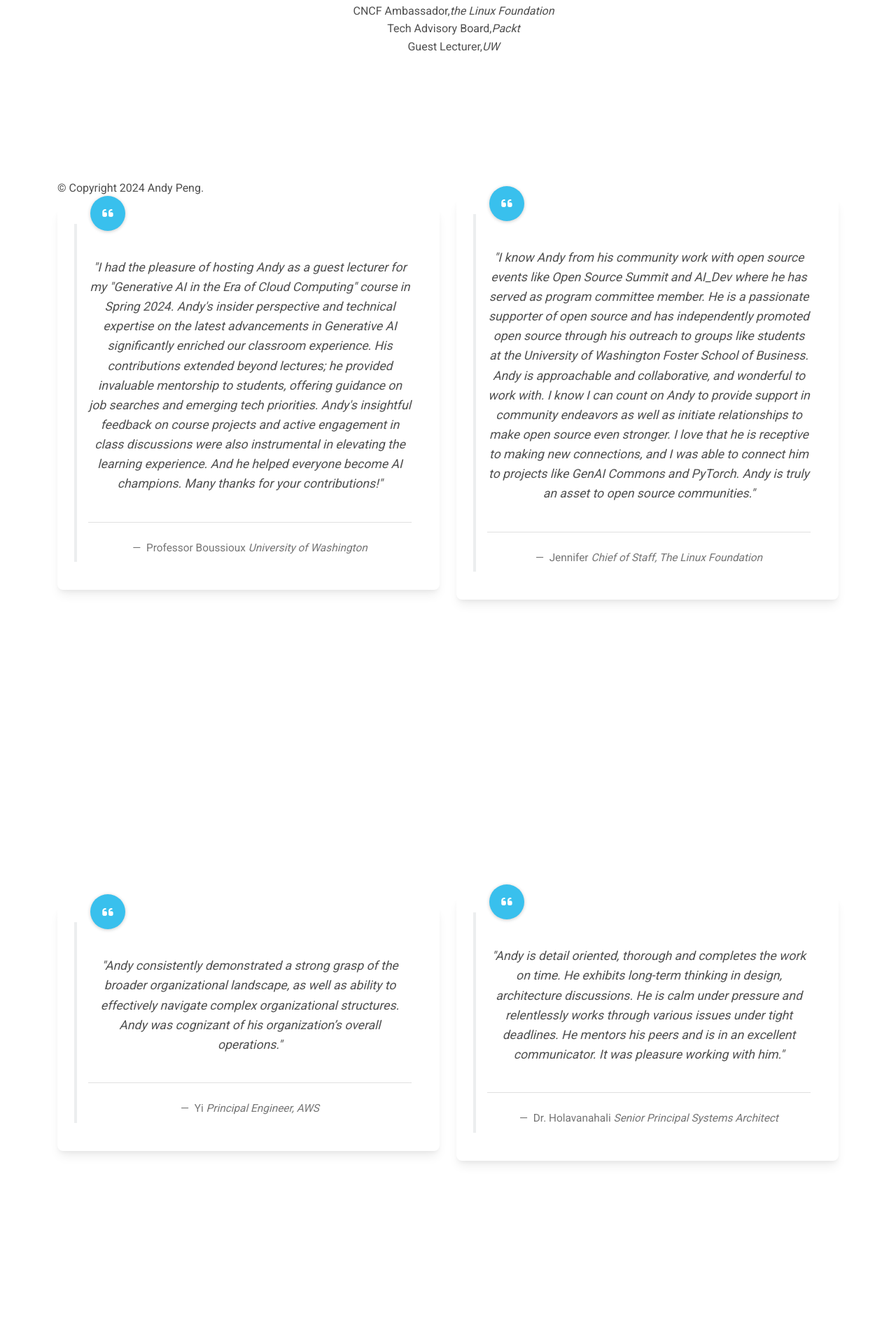
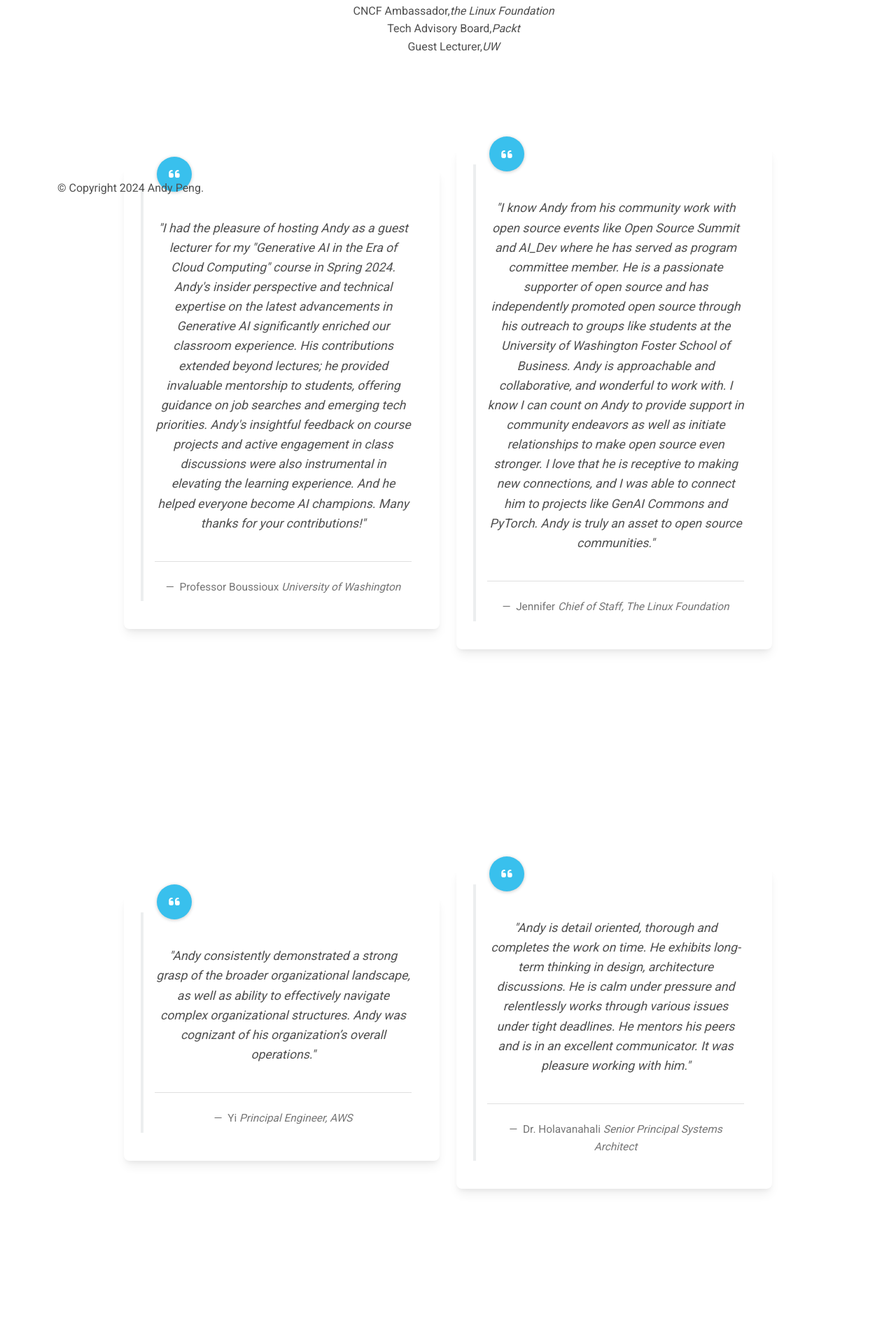
Before and after one commit to gfw001/gfw001.github.io, a Jekyll site: the page index.html, which Jekyll copies as it is, in a window 1280 px wide. Shown: the part 618-2526 px from the top of the page at 70% size. Built offline with Jekyll 4.4.1, drawn with Linux system fonts in a browser that asks for light colours; comment, search, counter and statistics services are not loaded; a style sheet for code colours, icons or effects is not loaded.

Commit message:
Update index.html

```diff
--- a/index.html
+++ b/index.html
@@ -248,7 +248,7 @@
                  <section class="vh-100" >
                     <div class="container py-1 h-100">
                       <div class="row d-flex justify-content-center align-items-center h-100">
-                        <div class="col col-md-6 col-lg-6 col-xl-6">
+                        <div class="col col-md-9 col-lg-7 col-xl-5">
                           <div class="card">
                             <div class="card-body">
                               <blockquote class="blockquote blockquote-custom bg-white px-3 pt-4">
@@ -266,7 +266,7 @@
                             </div>
                           </div>
                         </div>
-                        <div class="col col-md-6 col-lg-6 col-xl-6">
+                        <div class="col col-md-9 col-lg-7 col-xl-5">
                           <div class="card">
                             <div class="card-body">
                               <blockquote class="blockquote blockquote-custom bg-white px-3 pt-4">
@@ -290,7 +290,7 @@
                   <section class="vh-100" >
                     <div class="container py-1 h-100">
                       <div class="row d-flex justify-content-center align-items-center h-100">
-                        <div class="col col-md-6 col-lg-6 col-xl-6">
+                        <div class="col col-md-9 col-lg-7 col-xl-5">
                           <div class="card">
                             <div class="card-body">
                               <blockquote class="blockquote blockquote-custom bg-white px-3 pt-4">
@@ -308,7 +308,7 @@
                             </div>
                           </div>
                         </div>
-                        <div class="col col-md-6 col-lg-6 col-xl-6">
+                        <div class="col col-md-9 col-lg-7 col-xl-5">
                           <div class="card">
                             <div class="card-body">
                               <blockquote class="blockquote blockquote-custom bg-white px-3 pt-4">
```
